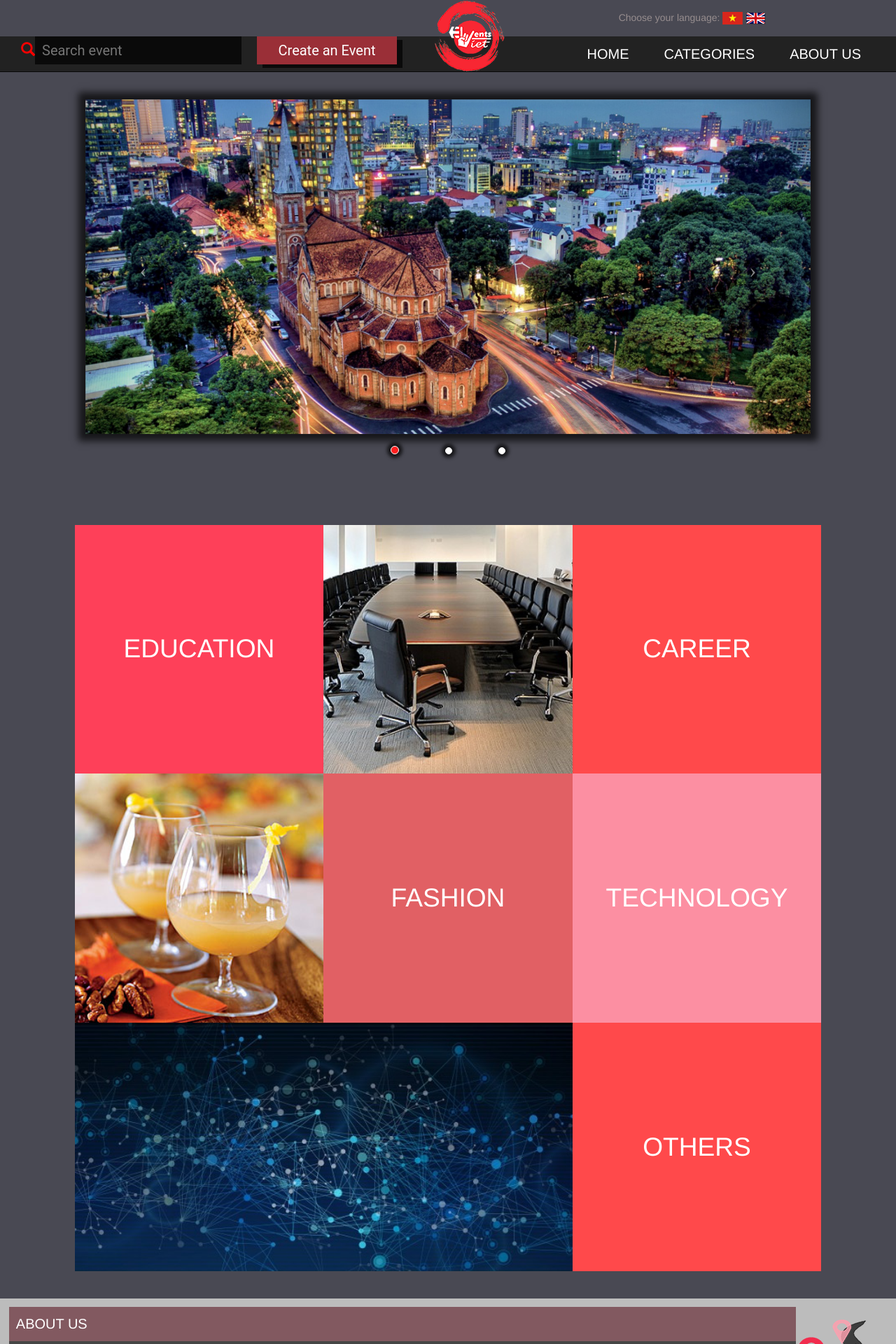
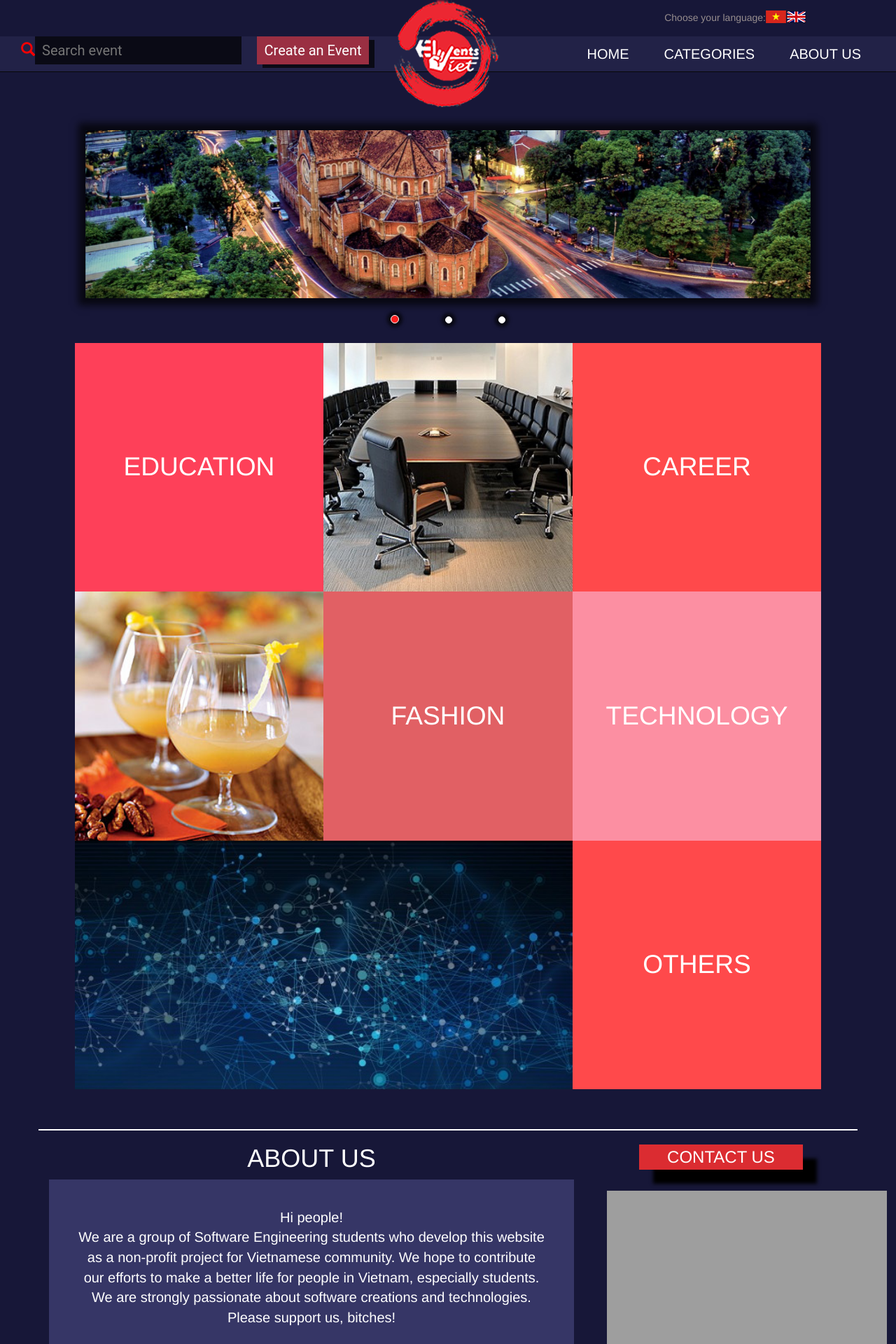
Before and after one commit to anhduc130/Web-App-Project, a CodeIgniter app: page /Web-App-Project/ in a window 1280 px wide. Shown: the top 1920 px of the page at 70% size. Run offline with CodeIgniter, Linux system fonts and the light colour scheme; some libraries are stand-ins or nearby versions; grey boxes are pictures that could not be loaded.

Commit message:
modified navBar and about us

```diff
--- a/application/views/_includes/aboutUs.php
+++ b/application/views/_includes/aboutUs.php
@@ -1,19 +1,39 @@
 <div id="about-section">
-	<div class="container-full">
-		<div class="row">
-			<div class="col-sm-12 col-xs-12">
-				<div class="gray">
-					<div class="dark">
-						<div class="aboutUs">ABOUT US</div>
-						<div class="aboutUsText">
-							<br>
-							Hi people!
-							<br>
-							We are a group of Software Engineering students who develop this website as a non-profit project for Vietnamese community. We hope to contribute our efforts to make a better life for people in Vietnam, especially students. We are strongly passionate about software creations and technologies. Please support us, bitches!
-						</div>
+	<div class="container">
+		<div class="row border">
+
+			<div class="col-md-8 white-text">
+				<h1 class="text-center">ABOUT US</h1>
+				<p class="transparent text-center">
+					Hi people! <br>
+					We are a group of Software Engineering students who develop this website as a non-profit project for Vietnamese community. We hope to contribute our efforts to make a better life for people in Vietnam, especially students. We are strongly passionate about software creations and technologies. Please support us, bitches!
+				</p>
+			</div>
+
+			<div class="col-md-4">
+				<div class="row margin-bottom"><h3 class="contact-us text-center white-text">CONTACT US</h3></div>
+
+				<div class="row margin-bottom">
+					<div class="col-md-offset-1 text-center">
+						<img src="<?php echo base_url("static/images/contact-icon/emailS.png"); ?>" alt="">
+						<span class="white-text contact-info">abc@xyz.com</span>
 					</div>
-					<img src="<?php echo base_url("static/images/footer/map.png"); ?>" alt="map" class="map">
 				</div>
+
+				<div class="row margin-bottom">
+					<div class="col-md-offset-1 text-center">
+						<img src="<?php echo base_url("static/images/contact-icon/fbS.png"); ?>" alt="">
+						<span class="white-text contact-info">abc@xyz.com</span>
+					</div>
+				</div>
+
+				<div class="row margin-bottom">
+					<div class="col-md-offset-1 text-center">
+						<img src="<?php echo base_url("static/images/contact-icon/telephoneS.png"); ?>" alt="">
+						<span class="white-text contact-info">abc@xyz.com</span>
+					</div>
+				</div>
+
 			</div>
 
 		</div>
--- a/application/views/_includes/footer.php
+++ b/application/views/_includes/footer.php
@@ -1,12 +1,8 @@
 <!--FOOTER -->
-<div id="footer">
-    <div class="container-fluid footer">
+<footer>
+    <div class="container-fluid">
         <div class="row text-center">
-        	<div class="col-md-12">
-        		<br>
             	&copy; 2016 Events Viet | All Rights Reserved
-            	<br><br>
-            </div>
         </div>
     </div>
-</div>
+</footer>
--- a/application/views/_includes/navBar.php
+++ b/application/views/_includes/navBar.php
@@ -1,20 +1,15 @@
-	<!--Logo and slogan-->
-	<div class="container-fluid">
-		<div class="row banner"></div>
-	</div>
-
 <!--Navbar-->
 <nav class="navbar navbar-inverse navbar-fixed-top">
 
-    <!--Logo and slogan-->
+
     <div class="container-fluid">
+
         <div class="row banner">
-        	<a href="<?php echo base_url("home");?>"><img src="<?php echo base_url("static/images/header/logo.png"); ?>" alt="logo" class="logo">
-        	</a>
-        	<div class="language"> Choose your language:
+        	<div class="language">Choose your language:
             	<a href="#"><img src="<?php echo base_url("static/images/header/vnflag.png"); ?>" alt="vn flag" ></a>
             	<a href="#"><img src="<?php echo base_url("static/images/header/UK Flag.png"); ?>" alt="uk flag" ></a>
         	</div>
+			<a href="<?php echo base_url("home");?>"><img src="<?php echo base_url("static/images/header/logo.png"); ?>" alt="logo" class="logo"> </a>
         </div>
 
 		<div class="container-fluid">
@@ -22,13 +17,12 @@
 				<button type="button" class="navbar-toggle" data-toggle="collapse" data-target="#collapseTarget">
 					<span class="glyphicon glyphicon-th"></span>
 				</button>
-
 			</div>
 
 			<div class="collapse navbar-collapse" id="collapseTarget">
-				<ul class="nav navbar-nav nav-pills center">
+				<ul class="nav navbar-nav nav-pills middle">
 					<li><span class="glyphicon glyphicon-search"></span><input type="text" placeholder="Search event" class="search-event"></li>
-					<li><button onclick="location.href='<?php echo base_url("form"); ?>'" type="button" class="create-an-event-button">Create an Event</button></li>
+					<li><button type="button" class="create-an-event-button">Create an Event</button></li>
 				</ul>
 
 				<ul class="nav navbar-nav navbar-right">
@@ -44,6 +38,7 @@
 					<li><a href="#about-section" class="hover">ABOUT US</a></li>
 				</ul>
 			</div>
+
 		</div>
-
-	</nav>
+    </div>
+</nav>
--- a/application/views/home.php
+++ b/application/views/home.php
@@ -2,23 +2,22 @@
 <head>
 	<meta charset="UTF-8">
 	<title>EventsViet</title>
-	<link type="text/css" rel="stylesheet" href="<?php echo base_url(); ?>/static/css/carouselStyle.css?v=2.0">
-	<link type="text/css" rel="stylesheet" href="<?php echo base_url(); ?>/static/css/navBarStyle.css?v=1.0">
-	<link type="text/css" rel="stylesheet" href="<?php echo base_url(); ?>/static/css/home-bodyStyle.css?v=2.0">
-	<link type="text/css" rel="stylesheet" href="<?php echo base_url(); ?>/static/css/homeStyle.css">
-	<link type="text/css" rel="stylesheet" href="<?php echo base_url(); ?>/static/css/aboutUsStyle.css">
-	<link type="text/css" rel="stylesheet" href="<?php echo base_url(); ?>/static/css/footer.css">
+	<link type="text/css" rel="stylesheet" href="<?php echo base_url(); ?>static/css/carouselStyle.css?v=2.0">
+	<link type="text/css" rel="stylesheet" href="<?php echo base_url(); ?>static/css/navBarStyle.css">
+	<link type="text/css" rel="stylesheet" href="<?php echo base_url(); ?>static/css/home-bodyStyle.css?v=2.0">
+	<link type="text/css" rel="stylesheet" href="<?php echo base_url(); ?>static/css/aboutUsStyle.css">
+	<link type="text/css" rel="stylesheet" href="<?php echo base_url(); ?>static/css/footer.css">
 	<link type="text/css" rel="stylesheet" href="https://maxcdn.bootstrapcdn.com/bootstrap/3.3.7/css/bootstrap.min.css" integrity="sha384-BVYiiSIFeK1dGmJRAkycuHAHRg32OmUcww7on3RYdg4Va+PmSTsz/K68vbdEjh4u" crossorigin="anonymous">
 	<script src="https://ajax.googleapis.com/ajax/libs/jquery/3.1.0/jquery.min.js"></script>
 	<script src="https://maxcdn.bootstrapcdn.com/bootstrap/3.3.7/js/bootstrap.min.js" integrity="sha384-Tc5IQib027qvyjSMfHjOMaLkfuWVxZxUPnCJA7l2mCWNIpG9mGCD8wGNIcPD7Txa" crossorigin="anonymous"></script>
 	<script> $('#myCarousel').carousel({ interval: 4000 }) </script>
 </head>
 
-<body>
+<body style="background-color: rgb(23,23,56)">
 <?php include("_includes/navBar.php"); ?>
+<br>
 <?php include("_includes/carousel.php"); ?>
 
-<br><br>
 <!-- This is our body -->
 <div class="container-fluid">
 	<div class="row">
@@ -73,30 +72,34 @@
 <?php include("_includes/footer.php"); ?>
 
 <script type="text/javascript">
+
 if($(window).width() > 767){
-    $("#carousel-section").css('margin-top','7%');
+	$("#carousel-section").css('margin-top','13%');
     $('.logo').css('margin-left','14%');
 }else if($(window).width() > 505){
-    $("#carousel-section").css('margin-top','10%');
+	$("#carousel-section").css('margin-top','20%');
     $('.logo').css('margin-left','-22%');
 }
 else{
-	$("#carousel-section").css('margin-top','17%');
+	$("#carousel-section").css('margin-top','30%');
 	$('.logo').css('margin-left','-22%');
 }
+
 $(window).resize(function(){
     if($(window).width() > 767){
-        $("#carousel-section").css('margin-top','7%');
+    	$("#carousel-section").css('margin-top','13%')
     	$('.logo').css('margin-left','14%');
     }else if($(window).width() > 505){
-        $("#carousel-section").css('margin-top','10%');
+    	$("#carousel-section").css('margin-top','20%');
         $('.logo').css('margin-left','-22%');
     }
     else{
-		$("#carousel-section").css('margin-top','17%');
+		$("#carousel-section").css('margin-top','30%');
 		$('.logo').css('margin-left','-22%');
 	}
 });
+$('#myCarousel').carousel({interval: 4000 });
+
 </script>
 </body>
 </html>
--- a/static/css/aboutUsStyle.css
+++ b/static/css/aboutUsStyle.css
@@ -1,45 +1,26 @@
-.container-full {
-  margin: 0 auto;
-  width: 100%;
+.border{
+	border-top: solid #fff 2px;
+	margin-top: 5%;
 }
-.gray{
-	background-color: #bcbcbc;
-	height: auto;
-	display: flex;
-	justify-content: space-between;
-	align-items: flex-start;
-	padding: 1%;
-	margin: 3% auto 0% auto;
+.white-text{
+	color: #fff;
 }
-
-.dark{
-	background-color: rgba(58,58,57,0.9);
+.transparent{
+	background-color: rgb(54,54,102);
+	padding: 2em;
+	font-size: 20px;
 }
-
-.aboutUs{
-	background-color: rgba(220,118,135,0.4);
-	display: block;
-	font-size:20px;
-	padding: 10px;
-	margin-left: 0px;
-	margin-top: 0px;
-	color: #ffffff;
+.margin-bottom{
+	margin-bottom: 10px;
 }
-
-.aboutUsText{
-	color: white;
-	font-size: 15px;
-	margin: 0% 1% 2% 1%;
-	text-align: justify;
+.contact-us{
+	background-color: rgb(219,44,49);
+	box-shadow: 20px 20px 5px black;
+	width: 60%;
+	padding: 5px;
+	margin: 5% auto;
 }
-
-.map{
-	margin: 10px 30px auto auto;
+.contact-info{
+	font-size: 20px;
+	padding-top: 3%;
 }
-
-.red{
-	height: 15%;
-	width: 95%;
-	margin-top: -18%;
-	margin-left: 5%;
-}
--- a/static/css/carouselStyle.css
+++ b/static/css/carouselStyle.css
@@ -1,5 +1,5 @@
 #carousel-section{
-	margin: 50% auto 7% auto;
+	margin: 10% auto 5% auto;
 }
 
 .carousel{
--- a/static/css/footer.css
+++ b/static/css/footer.css
@@ -1,7 +1,9 @@
-.footer{
+footer{
 	font-family: 'Roboto', Arial;
 	font-size: 15px;
 	color: white;
-	background-color: black;
+	background-color: rgba(236,46,48,0.5);
 	text-align: center;
+	padding: 1em;
+	margin-top: 1em;
 }
--- a/static/css/homeStyle.css
+++ b/static/css/homeStyle.css
@@ -1,3 +1,3 @@
 body{
-	background-color: #494953 !important;
+	background-color: rgb(23,23,56) !important;
 }
--- a/static/css/navBarStyle.css
+++ b/static/css/navBarStyle.css
@@ -1,35 +1,34 @@
 .navbar{
 	max-width: 100%;
 }
-
-.center{
-	margin-left: 0% !important;
+.navbar-inverse{
+	background-color: rgb(34,34,71) !important;
 }
-
 .banner{
 	height: 52px;
-	background-color: #494953;
-	display: flex;
-	justify-content: space-between;
+	background-color: rgb(23,23,56);
 	padding: 0;
 }
-
 .logo{
 	cursor: pointer;
-	position: fixed;
-	margin-left: 14%;
+	position: absolute;
+	left: 30%;
+	top:0;
+	z-index:0;
 }
-
 .language{
-	margin-right: -20%;
+	margin-right: 10%;
 	margin-top: 15px;
 	color: #968D8E;
+	display: flex;
+	justify-content: flex-end;
 }
-
 .language a:hover{
 	box-shadow: 0 0 5px 5px rgba(0,0,0,0.7);
 }
-
+.middle{
+	margin-top:2px;
+}
 .search-event{
 	background-color: rgba(0,0,0,0.7);
 	height: 2em;
@@ -40,7 +39,6 @@
 	font-family: 'Roboto', sans-serif;
 	max-width: 100%;
 }
-
 .create-an-event-button{
 	background-color:rgba(206,53,64,0.7);
 	height: 2em;
@@ -49,10 +47,9 @@
 	width: 200px;
 	box-shadow: 8px 5px rgba(0,0,0,0.7);
 	border:none;
-	max-width: 100%;
+	max-width: 80%;
 	font-family: 'Roboto', sans-serif;
 }
-
 .create-an-event-button:hover{
 	background-color: rgba(240,105,115,0.7);
 }
@@ -70,6 +67,7 @@
 
 .hover{
 	color: #fff !important;
+	text-decoration: none;
 }
 
 .hover:hover, .hover:active{
@@ -81,36 +79,20 @@
 }
 
 .hover-child:hover{
-	background-color: rgba(148,115,118,0.7) !important;
+	background-color: rgba(148,115,118,0.7) !important
 }
 
 @media screen and (max-width: 1260px) {
 	.nav li, .create-an-event-button, .search-event{
-		font-size: 15px !important;
+		font-size: 13px !important;
 	}
 
 	.nav li{
 		margin-right: -5px !important;
 	}
 
-	.create-an-event-button, .search-event{
-		margin-top: 0.5em;
+	.center{
+		margin-top: 0.5em !important;
+		margin-left: 0 !important;
 	}
 }
-
-@media screen and (max-width: 940px) {
-	.nav li, .create-an-event-button, .search-event{
-		font-size: 9px !important;
-	}
-
-	.create-an-event-button, .search-event{
-		margin-top: 1.5em;
-	}
-
-}
-
-@media screen and (max-width: 767px) {
-	.nav li, .create-an-event-button, .search-event {
-		font-size: 15px !important;
-	}
-}
```
Also changed, not shown: application/views/each_category.php (+4 -4 lines), static/images/0.jpg, static/images/1.jpg, static/images/2.jpg, static/images/header/logo.png.
